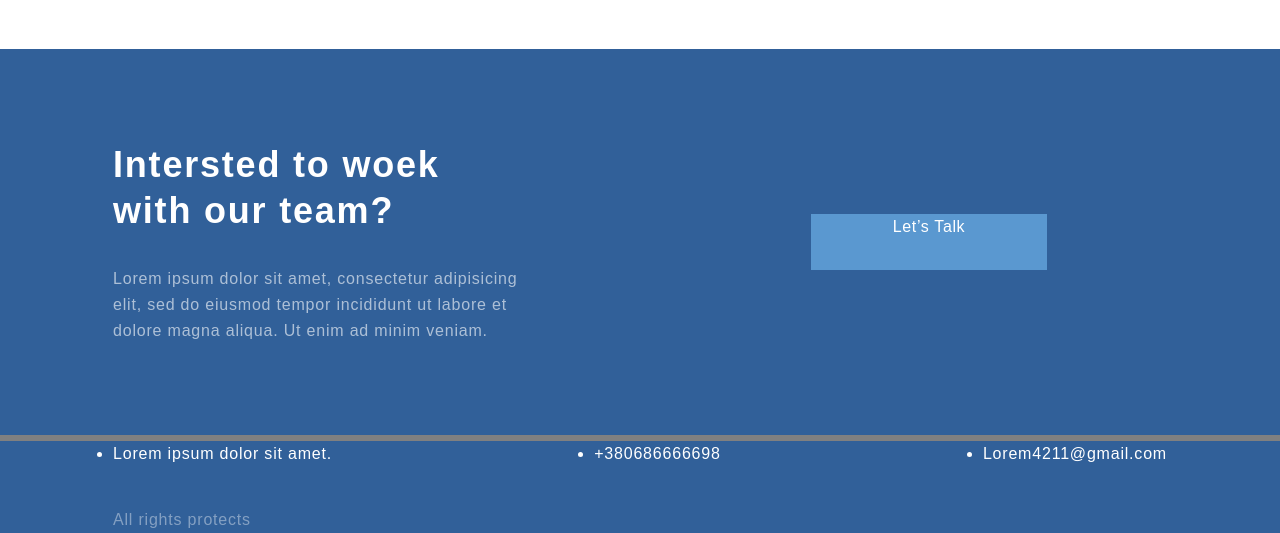
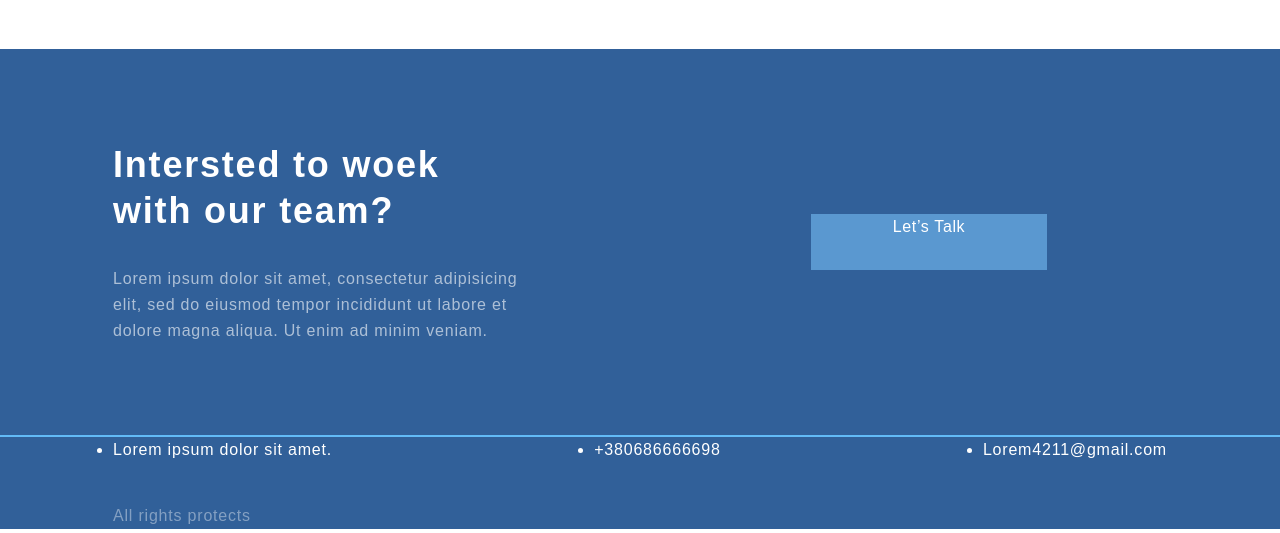
Before and after one commit to torn1111/4, a plain HTML site: page index.html in a window 1280 px wide. Shown: the part 2026-2559 px from the top of the page. Drawn offline with Linux system fonts and the light colour scheme.

Commit message:
Update style.css

```diff
--- a/style.css
+++ b/style.css
@@ -264,7 +264,7 @@ margin-bottom: 14px;
     opacity: 0.4;
 }
 hr{
-    border:3px solid grey;
+    border:1px solid rgb(98, 187, 247);
 }
 .send {
     background: #5A98D0;
```
